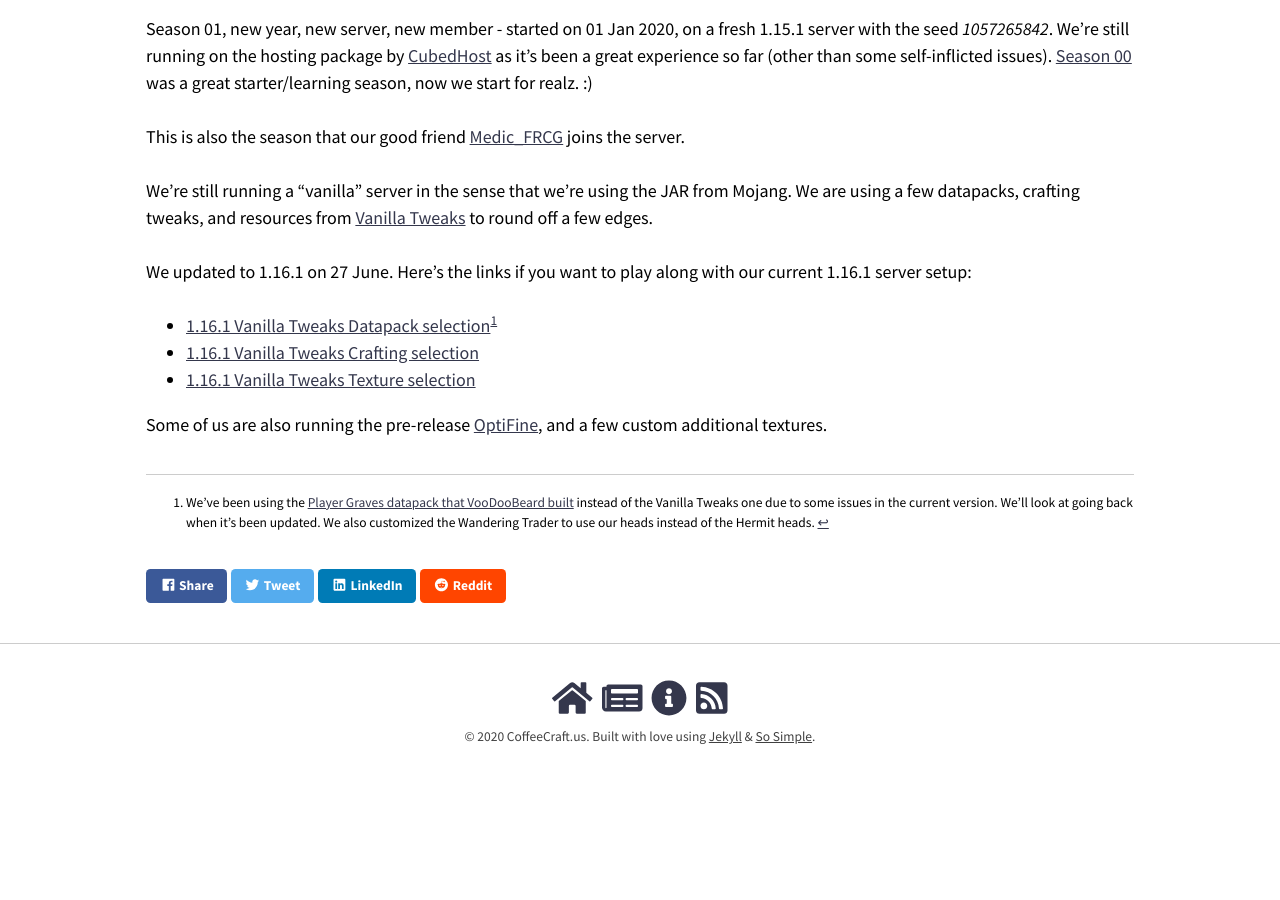
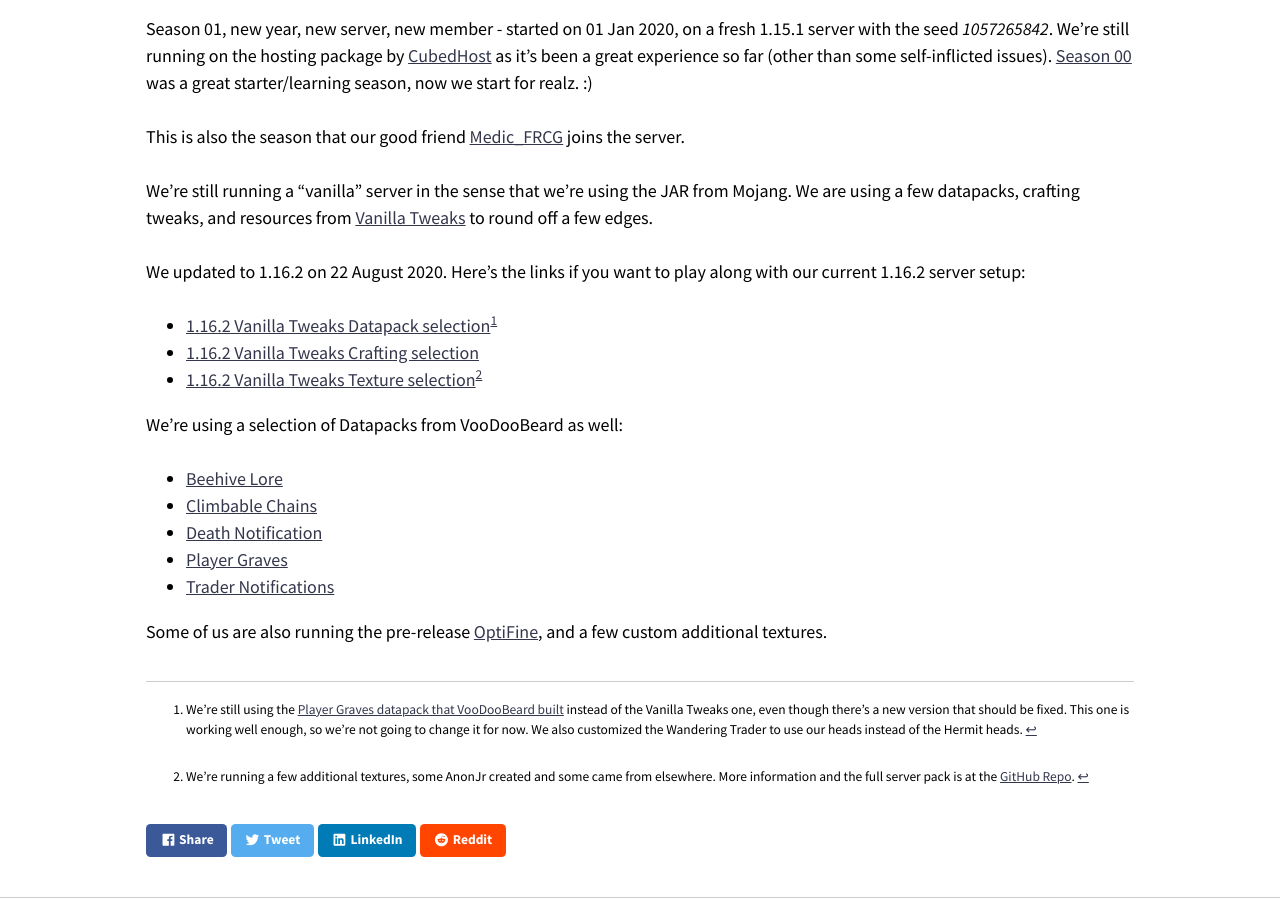
Before and after one commit to AnonJr/CoffeeCraft.us, a Jekyll site: the page built from _seasons/season01.md, in a window 1280 px wide and 900 px high, scrolled down 423 px. Built offline with Jekyll 4.4.1, drawn with Linux system fonts in a browser that asks for light colours; before the commit the page ends 1242 px from its top, so only the background shows below that.

```diff
--- a/_seasons/season01.md
+++ b/_seasons/season01.md
@@ -11,12 +11,22 @@ This is also the season that our good friend [Medic_FRCG]({% link _members/medic
 
 We're still running a "vanilla" server in the sense that we're using the JAR from Mojang. We are using a few datapacks, crafting tweaks, and resources from [Vanilla Tweaks](https://vanillatweaks.net/) to round off a few edges.
 
-We updated to 1.16.1 on 27 June. Here's the links if you want to play along with our current 1.16.1 server setup:
+We updated to 1.16.2 on 22 August 2020. Here's the links if you want to play along with our current 1.16.2 server setup:
 
- * [1.16.1 Vanilla Tweaks Datapack selection](https://vanillatweaks.net/share#LZp0K0)[^1]
- * [1.16.1 Vanilla Tweaks Crafting selection](https://vanillatweaks.net/share#bFrTnQ)
- * [1.16.1 Vanilla Tweaks Texture selection](https://vanillatweaks.net/share#BpsjBs)
+ * [1.16.2 Vanilla Tweaks Datapack selection](https://vanillatweaks.net/share#0RjgAk)[^1]
+ * [1.16.2 Vanilla Tweaks Crafting selection](https://vanillatweaks.net/share#bFrTnQ)
+ * [1.16.2 Vanilla Tweaks Texture selection](https://vanillatweaks.net/share#0jwHZf)[^2]
+
+We're using a selection of Datapacks from VooDooBeard as well:
+
+ * [Beehive Lore](http://mc.voodoobeard.com/#beehive_lore)
+ * [Climbable Chains](http://mc.voodoobeard.com/#climbable_chains)
+ * [Death Notification](http://mc.voodoobeard.com/#death_book)
+ * [Player Graves](http://mc.voodoobeard.com/#gravestones)
+ * [Trader Notifications](http://mc.voodoobeard.com/#trader_notify)
 
 Some of us are also running the pre-release [OptiFine](https://optifine.net/home), and a few custom additional textures.
 
-[^1]: We've been using the [Player Graves datapack that VooDooBeard built](http://mc.voodoobeard.com/#gravestones) instead of the Vanilla Tweaks one due to some issues in the current version. We'll look at going back when it's been updated. We also customized the Wandering Trader to use our heads instead of the Hermit heads.
+[^1]: We're still using the [Player Graves datapack that VooDooBeard built](http://mc.voodoobeard.com/#gravestones) instead of the Vanilla Tweaks one, even though there's a new version that should be fixed. This one is working well enough, so we're not going to change it for now. We also customized the Wandering Trader to use our heads instead of the Hermit heads.
+
+[^2]: We're running a few additional textures, some AnonJr created and some came from elsewhere. More information and the full server pack is at the [GitHub Repo](https://github.com/CoffeeCraft/CoffeeCraft-Texture-Pack/releases/tag/1.16.2v1).
```
Also changed, not shown: _posts/2020-08-22-Server-And-Resource-Pack-Update-2.md (added, +42 -0 lines), 2 other files.
